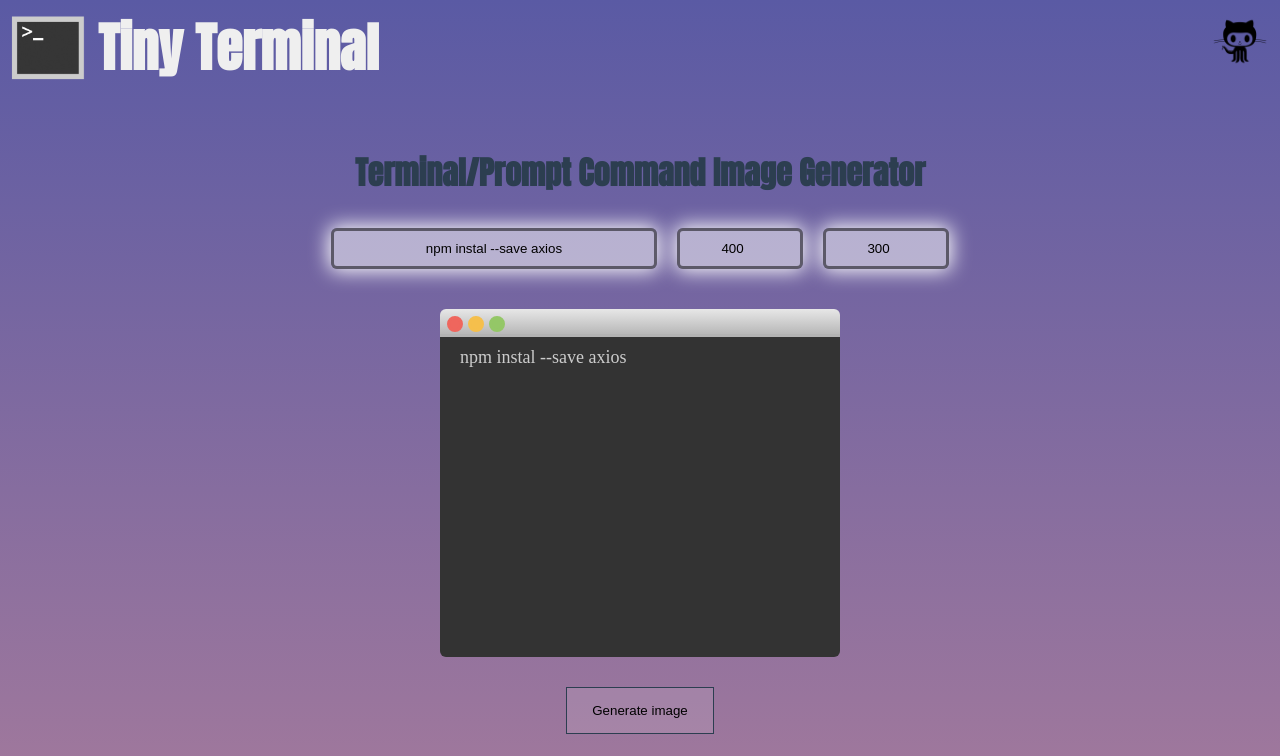
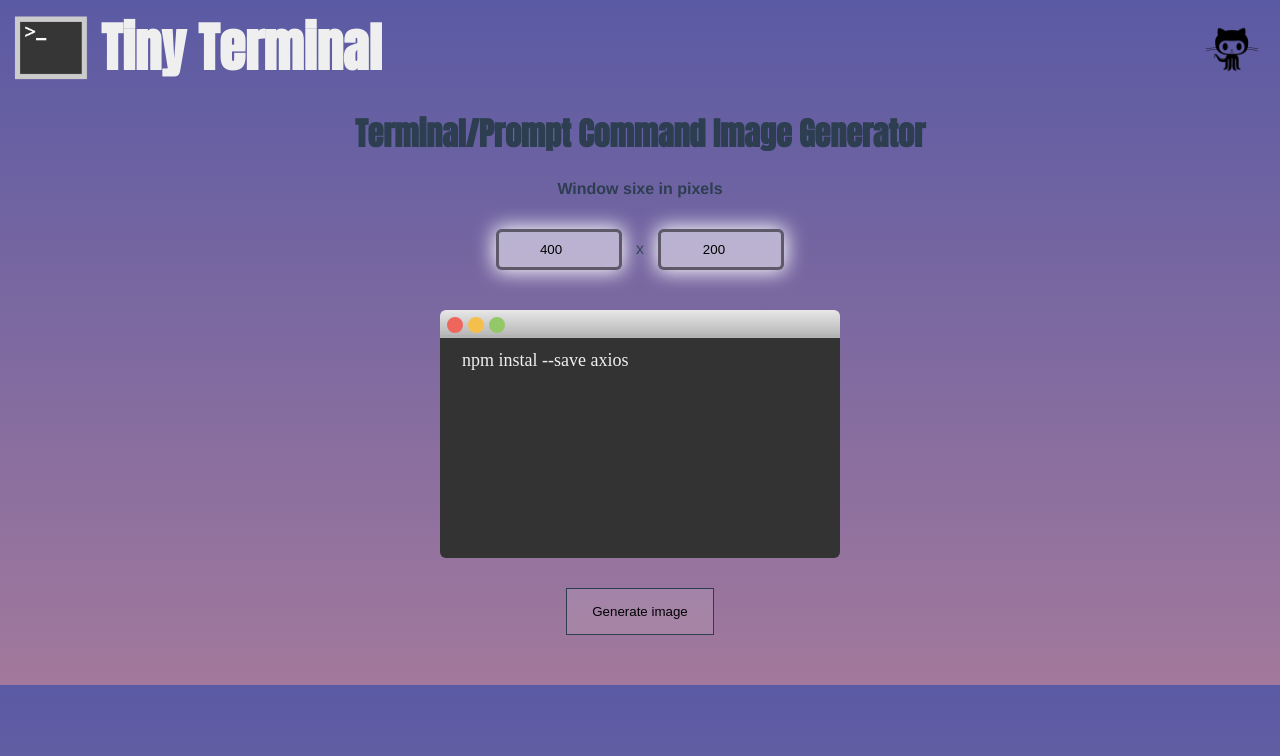
Before and after one commit to felipeblini/tiny-terminal-generator, a Vue app: page /#/ in a window 1280 px wide. Shown: the top 756 px of the page. Built offline with nearby package versions, Linux system fonts and the light colour scheme.

Commit message:
added textarea and removed input command, adjusted canvas border bottom radius

```diff
--- a/src/App.vue
+++ b/src/App.vue
@@ -1,8 +1,12 @@
 <template>
   <div id="app">
+    <div class="page-header">
+      <div class="logo">
         <img src="./assets/Mac-Terminal-icon.png">
         <span class="logo">Tiny Terminal</span>
+      </div>
       <a class="github" href="https://github.com/felipeblini/terminal-generator">Terminal command generator</a>
+    </div>
     <h1>Terminal/Prompt Command Image Generator</h1>
     <router-view/>
   </div>
@@ -23,45 +27,79 @@ export default {
   color: #2c3e50;
 }
 
+.page-header {
+  height: 60px;
+  display: flex;
+  justify-content: center;
+}
+
+@media (min-width: 580px) {
+  .page-header {
+    height: 80px;
+  }
+}
+
+div.logo {
+  display: flex;
+  flex-grow: 1;
+}
+
+img {
+  width: 55px;
+  height: 55px;
+  margin: 0 10px 0 3px;
+}
+
+@media (min-width: 580px) {
   img {
     width: 80px;
     height: 80px;
-  float: left;
-  margin-right: 10px;
+  }
 }
 
 span.logo {
-  display: block;
-  height: 80px;
+  height: 60px;
   color: #efefef;
   font-weight: bolder;
+  font-size: 26px;
+  font-family: "Anton", sans-serif;
+  position: relative;
+  top: 8px;
+}
+
+@media (min-width: 580px) {
+  span.logo {
+    position: initial;
+    top: initial;
+    height: 80px;
     font-size: 53px;
-  font-family: "Anton", sans-serif;
-  text-align: left;
+  }
 }
 
 a.github {
-  display: block;
   text-indent: -9999px;
   outline: none;
-  position: absolute;
-  right: 0;
-  top: 0;
+  width: 56px;
+  height: 56px;
+  background: url("./assets/if_github_394189.png") center center no-repeat;
+  background-size: 40px;
+  align-self: right;
+}
+
+@media (min-width: 580px) {
+  a.github {
     width: 80px;
     height: 80px;
-  background: url("./assets/if_github_394189.png") center center no-repeat;
     background-size: 60px;
+  }
 }
 
 h1 {
   font-family: "Anton", sans-serif;
-  margin-top: 60px;
 }
-</style>
 
-
-<style>
-html {
+body {
+  margin-bottom: 50px;
   height: 100%;
   -webkit-background-size: cover;
   -moz-background-size: cover;
--- a/src/components/HelloWorld.vue
+++ b/src/components/HelloWorld.vue
@@ -1,9 +1,8 @@
 <template>
   <div class="hello">
     <div v-if="!generated">
-      <input v-model="command" type="text" />
-
-      <input v-model="width" type="number" class="width" />
+      <h4>Window sixe in pixels</h4>
+      <input v-model="width" type="number" class="width" /> x
       <input v-model="height" type="number" class="width" />
 
       <div class="terminal" :style="{ 'width': width + 'px' }">
@@ -15,7 +14,7 @@
           </div>
         </div>
         <div class="content" :style="{ 'height': height + 'px' }" :class="{ 'dark': dark, 'light': light }">
-          {{ command }}
+          <textarea ref="textarea" rows="4" :style="{ 'height': height - 10 + 'px', 'width': width - 40 + 'px' }" v-model="command"></textarea>
         </div>
       </div>
     </div>
@@ -46,7 +45,7 @@ export default {
     return {
       command: "npm instal --save axios",
       width: 400,
-      height: 300,
+      height: 200,
       dark: true,
       light: false,
       generating: false,
@@ -98,12 +97,18 @@ export default {
         _circle(ctx, "#94C767", 55, 17, 7, 0, Math.PI * 2, true, _canvasPad);
 
         // the content
-        ctx.fillStyle = "#333";
-        ctx.fillRect(
-          _canvasPad,
-          _headerBarHeigth + _canvasPad,
+        _roundedRect(
+          ctx,
+          10,
+          _headerBarHeigth,
           this.width - _canvasPad * 2,
-          this.height - _canvasPad
+          this.height - _canvasPad,
+          8,
+          0,
+          0,
+          8,
+          8,
+          "#333"
         );
 
         ctx.fillStyle = "#efefef";
@@ -122,7 +127,9 @@ export default {
       this.generated = false;
     }
   },
-  mounted() {}
+  mounted() {
+    this.$refs.textarea.focus();
+  }
 };
 </script>
 
@@ -218,6 +225,16 @@ input.width {
   width: 100px;
   outline: none;
 }
+textarea {
+  background: transparent;
+  border: none;
+  color: #efefef;
+  outline: none;
+  appearance: none;
+  resize: none;
+  font-family: cursive;
+  font-size: 18px;
+}
 button {
   border: solid 1px #2c3e50;
   background: rgba(255, 255, 255, 0.1);
--- a/src/components/canvasHelper.js
+++ b/src/components/canvasHelper.js
@@ -25,9 +25,9 @@ export const _roundedRect = function (
     radiusBottomRight
   );
   ctx.lineTo(x + width, y + radius);
-  ctx.arcTo(x + width, y, x + width - radius, y, radius);
+  ctx.arcTo(x + width, y, x + width - radius, y, radiusTopLeft);
   ctx.lineTo(x + radius, y);
-  ctx.arcTo(x, y, x, y + radius, radius);
+  ctx.arcTo(x, y, x, y + radius, radiusTopRight);
   ctx.fill();
 };
 
```
Lines whose indentation alone changed are shown as unchanged.
